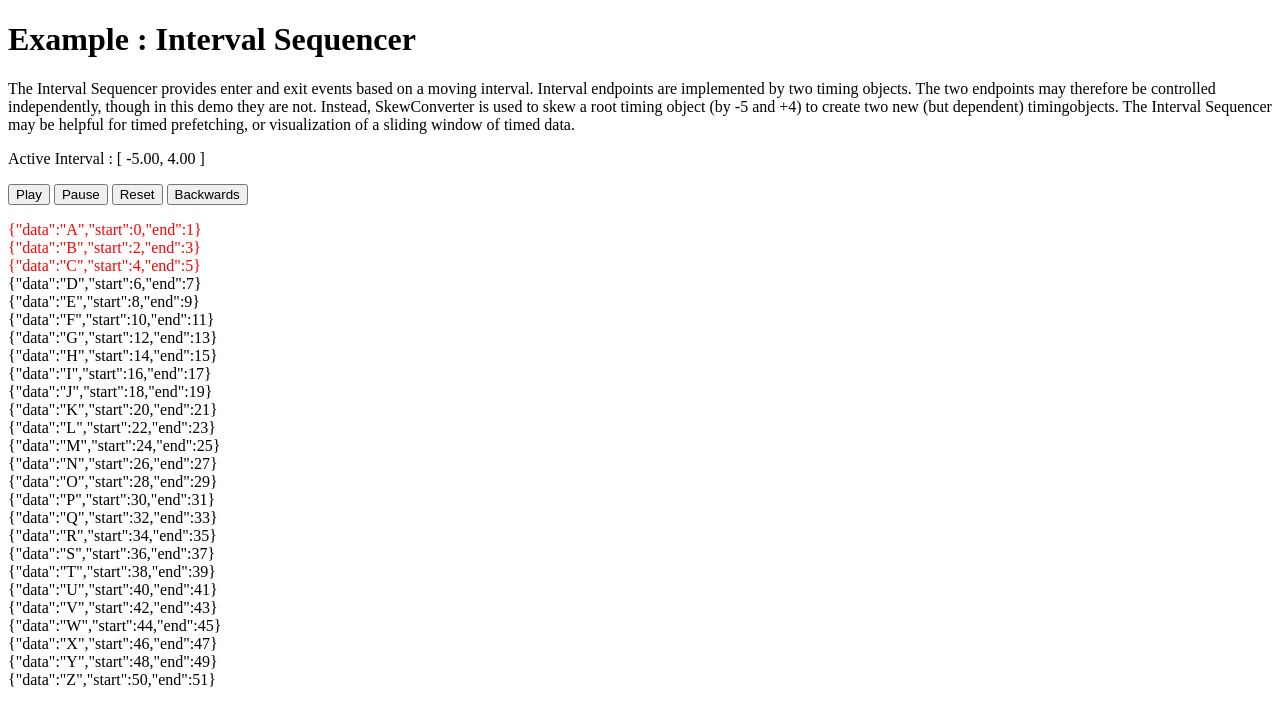
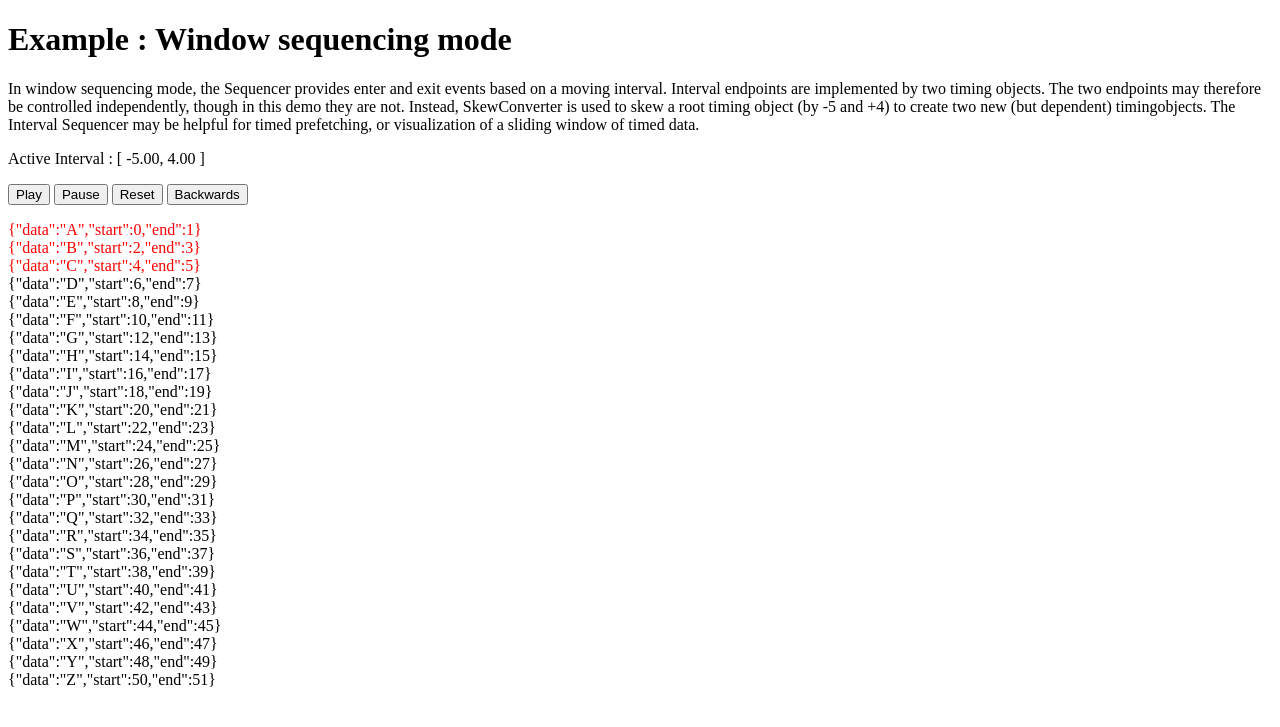
Before and after one commit to webtiming/timingsrc, a Jekyll site: the page examples/windowsequencer.html, which Jekyll copies as it is, in a window 1280 px wide. Shown: the top 727 px of the page. Built offline with Jekyll 4.4.1, drawn with Linux system fonts in a browser that asks for light colours.

Commit message:
renamed Sequencer to DefaultSequencer in sequencing module

```diff
--- a/examples/windowsequencer.html
+++ b/examples/windowsequencer.html
@@ -96,11 +96,10 @@
     </style>
   </head>
   <body>
-    <h1>Example : Interval Sequencer</h1>
+    <h1>Example : Window sequencing mode</h1>
 
     <p>
-      The Interval Sequencer provides enter and exit events based on a moving interval. Interval endpoints are implemented by two timing objects.
-      The two endpoints may therefore be controlled independently, though in this demo they are not. Instead, SkewConverter is used to skew a root timing object (by -5 and +4) to create two new (but dependent) timingobjects. The Interval Sequencer may be helpful for timed prefetching, or visualization of a sliding window of timed data.
+      In window sequencing mode, the Sequencer provides enter and exit events based on a moving interval. Interval endpoints are implemented by two timing objects. The two endpoints may therefore be controlled independently, though in this demo they are not. Instead, SkewConverter is used to skew a root timing object (by -5 and +4) to create two new (but dependent) timingobjects. The Interval Sequencer may be helpful for timed prefetching, or visualization of a sliding window of timed data.
     </p>
     <p>
       <!-- Timing Objects position -->
--- a/source/sequencing/main.js
+++ b/source/sequencing/main.js
@@ -25,7 +25,7 @@
     // Common constructor for Sequencer and WindowConstructor
     var Sequencer = function (timingObjectA, timingObjectB, _axis) {
       if (timingObjectB === undefined) {
-        return new seq.Sequencer(timingObjectA, _axis);
+        return new seq.DefaultSequencer(timingObjectA, _axis);
       } else {
         return new WindowSequencer(timingObjectA, timingObjectB, _axis);
       }
--- a/source/sequencing/sequencer.js
+++ b/source/sequencing/sequencer.js
@@ -1207,7 +1207,7 @@
 	return {
 		inherit : inherit,
 		Interval : Interval,
-		Sequencer : Sequencer,
+		DefaultSequencer : Sequencer,
 		Axis : axis.Axis,
 		SequencerError : SequencerError,
 	};
--- a/source/sequencing/windowsequencer.js
+++ b/source/sequencing/windowsequencer.js
@@ -65,8 +65,8 @@
 		this._axis = _axis || new axis.Axis();
 		this._toA = timingObjectA;
 		this._toB = timingObjectB;
-		this._seqA = new seq.Sequencer(this._toA, this._axis);
-		this._seqB = new seq.Sequencer(this._toB, this._axis);
+		this._seqA = new seq.DefaultSequencer(this._toA, this._axis);
+		this._seqB = new seq.DefaultSequencer(this._toB, this._axis);
 		this._readyA = false;
 		this._readyB = false;
 
```
Also changed, not shown: doc/background_sequencer.md (+1 -1 lines), doc/exp_windowsequencer.md (+1 -1 lines), doc/online_windowsequencer.md (+1 -1 lines), lib/timingsrc-min.js, lib/timingsrc-require-min.js, lib/timingsrc-require.js, lib/timingsrc.js.
